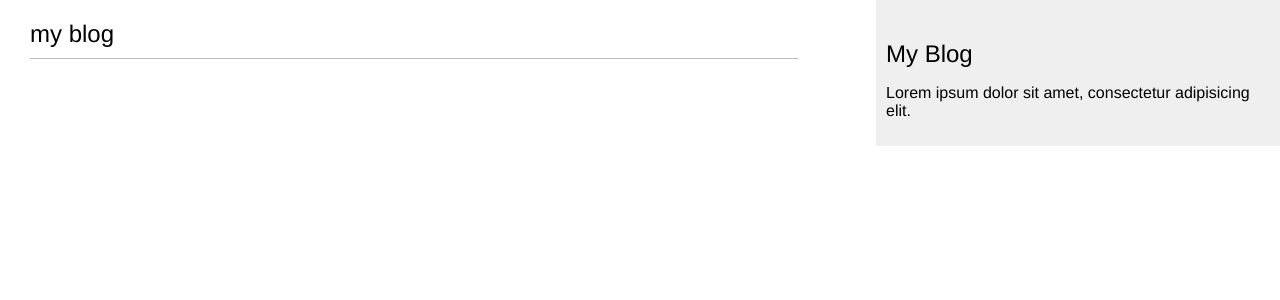
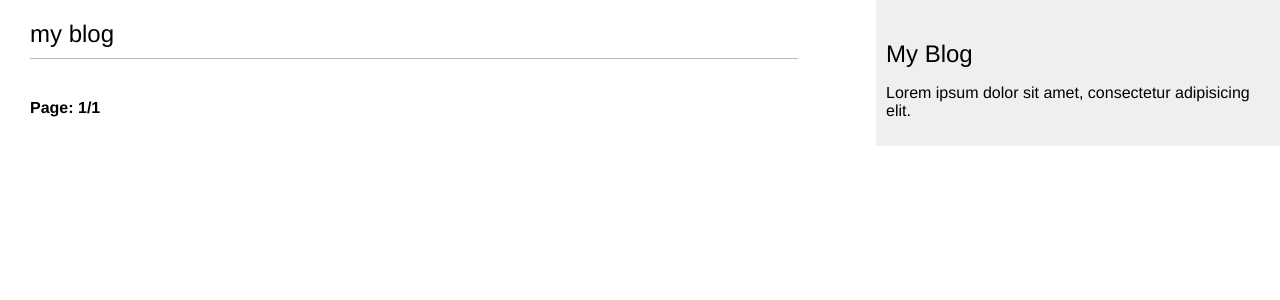
Before and after one commit to Bartosz-L/blog_app_django, a Django app: page /blog/ in a window 1280 px wide. Shown: the top 300 px of the page. Run offline with Django 3.2, Linux system fonts and the light colour scheme; data that the repository does not hold is empty.

Commit message:
pagination

```diff
--- /dev/null
+++ b/blog/templates/blog/pagination.html
@@ -0,0 +1,11 @@
+<div class="pagination">
+    <span class="step-links">
+        {% if page.has_previous %}
+            <a href="?page={{ page.previous_page_number }}">Prev.</a>
+        {% endif %}
+        <span class="current">Page: {{ page.number }}/{{ page.paginator.num_pages }}</span>
+        {% if page.has_next %}
+            <a href="?page={{ page.next_page_number }}">Next</a>
+        {% endif %}
+    </span>
+</div>
--- a/blog/templates/blog/post/list.html
+++ b/blog/templates/blog/post/list.html
@@ -8,4 +8,5 @@
         <p class="date">Posted: {{ post.publish }} By: {{ post.author }}</p>
         {{ post.body|truncatewords:30|linebreaks }}
     {% endfor %}
+    {% include "blog/pagination.html" with page=posts %}
 {% endblock %}
--- a/blog/views.py
+++ b/blog/views.py
@@ -1,11 +1,21 @@
 from django.shortcuts import render, get_object_or_404
+from django.core.paginator import Paginator, EmptyPage, PageNotAnInteger
 from .models import Post
 
 
 # Create your views here.
 def post_list(request):
-    posts = Post.published.all()
-    context = {'posts': posts}
+    object_list = Post.published.all()
+    paginator = Paginator(object_list, 3)
+    page = request.GET.get('page')
+    try:
+        posts = paginator.page(page)
+    except PageNotAnInteger:
+        posts = paginator.page(1)
+    except EmptyPage:
+        posts = paginator.page(paginator.num_pages)
+
+    context = {'page': page, 'posts': posts}
     return render(request, 'blog/post/list.html', context=context)
 
 
```
